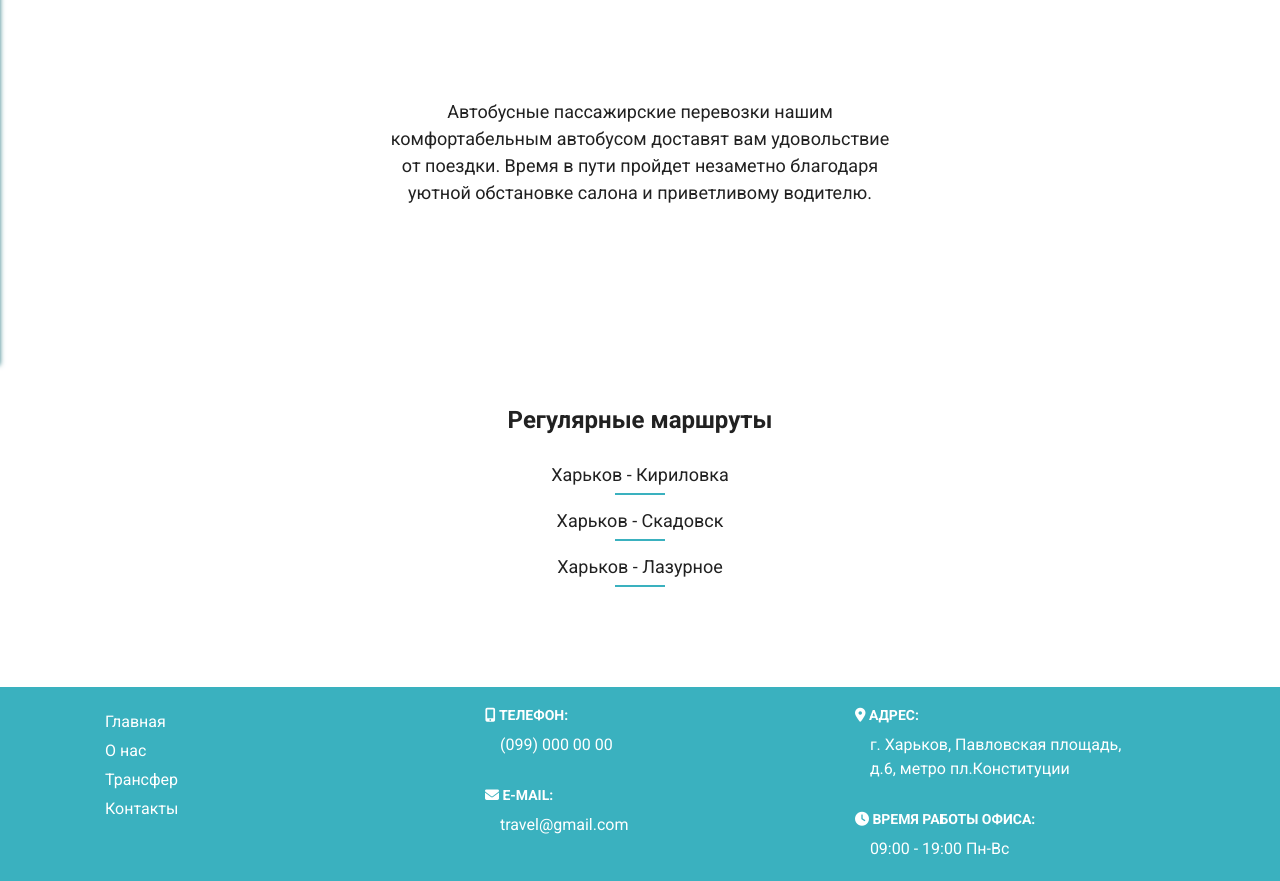
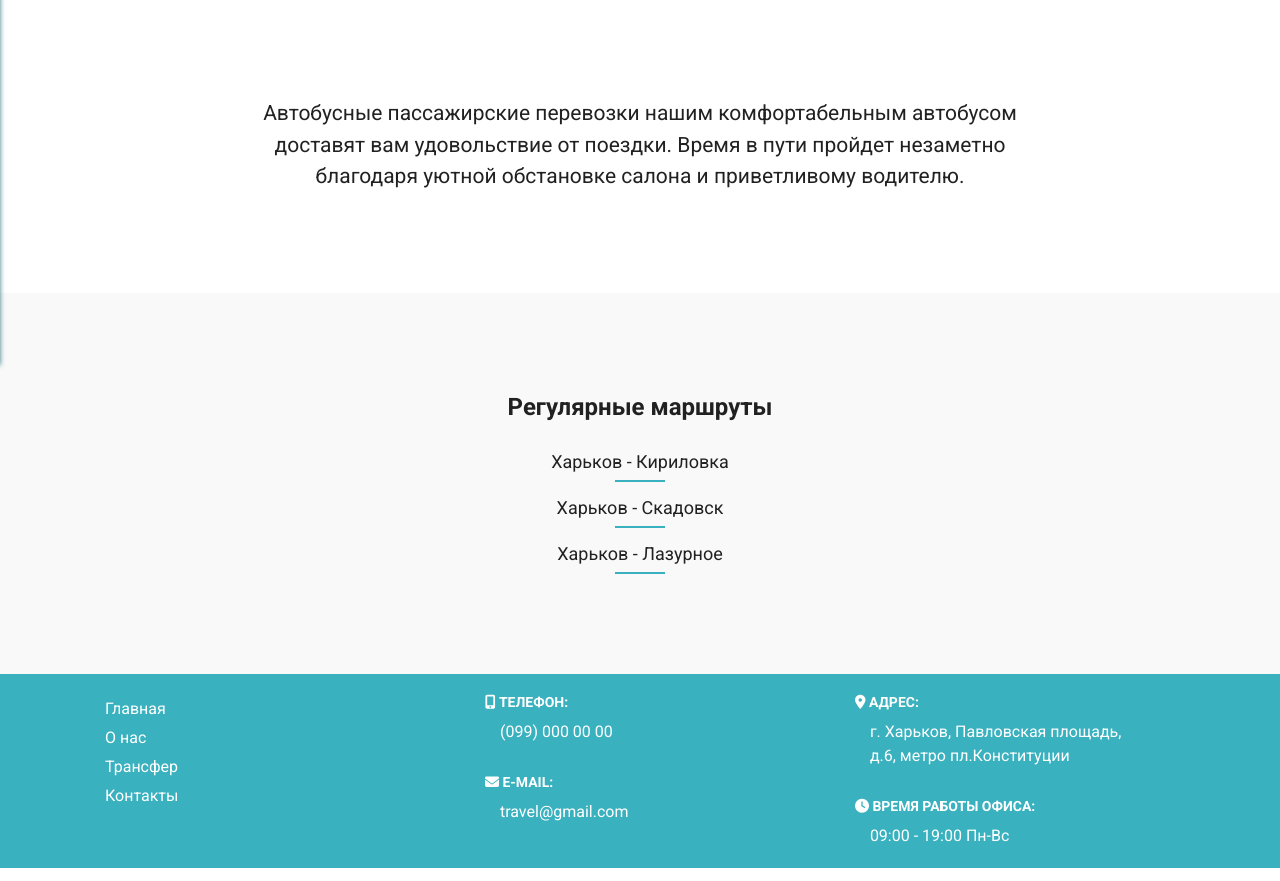
Before and after one commit to TanyaSashyna/react-site-trevel, a React app: page / in a window 1280 px wide. Shown: the part 435-1316 px from the top of the page. Built offline with nearby package versions, Linux system fonts and the light colour scheme.

Commit message:
fix home page

```diff
--- a/src/components/home/Home.js
+++ b/src/components/home/Home.js
@@ -26,15 +26,18 @@ export default class Home extends React.Component {
                     </div>
                 </div>
 
-                <div className="container">
-                    <div className="home-about">
+                <div className="home-about">
+                    <div className="container">
                         <p>
                             Автобусные пассажирские перевозки нашим комфортабельным автобусом доставят
                             вам удовольствие от поездки. Время в пути пройдет незаметно благодаря
                             уютной обстановке салона и приветливому водителю.
                         </p>
                     </div>
-                    <div className="home-routes">
+                </div>
+
+                <div className="home-routes">
+                    <div className="container">
                         <h2>Регулярные маршруты</h2>
                         <ul>
                             {regularRoutes.map(
--- a/src/components/home/home.scss
+++ b/src/components/home/home.scss
@@ -13,18 +13,19 @@
         padding: 100px 0;
 
         p {
-            max-width: 500px;
+            max-width: 800px;
             width: 100%;
             text-align: center;
             line-height: 1.5;
             margin: 0 auto;
-            font-size: 1.8em;
+            font-size: 2.1em;
         }
     }
 
     &-routes {
         padding: 100px 0;
         text-align: center;
+        background: $bg-grey;
 
         h2 {
             margin-bottom: 30px;
--- a/src/variables.scss
+++ b/src/variables.scss
@@ -7,6 +7,7 @@ $color-shadow: #0b5058;
 $color-error: #bf3a3a;
 $color-input: #656565;
 $color-border: #b3b3b3;
+$bg-grey: #f9f9f9;
 
 $bg-input: #f9f9f9;
 
```
